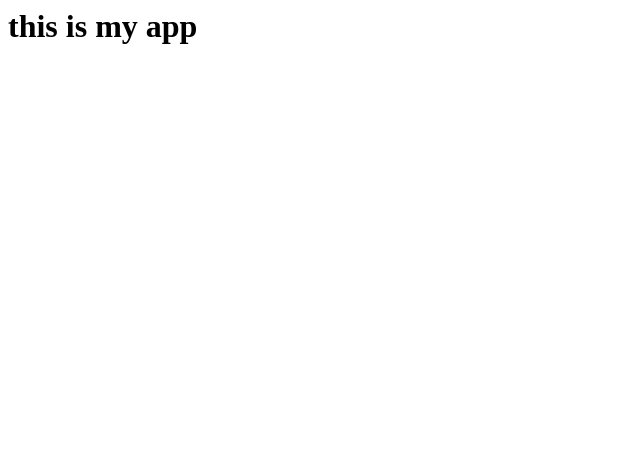
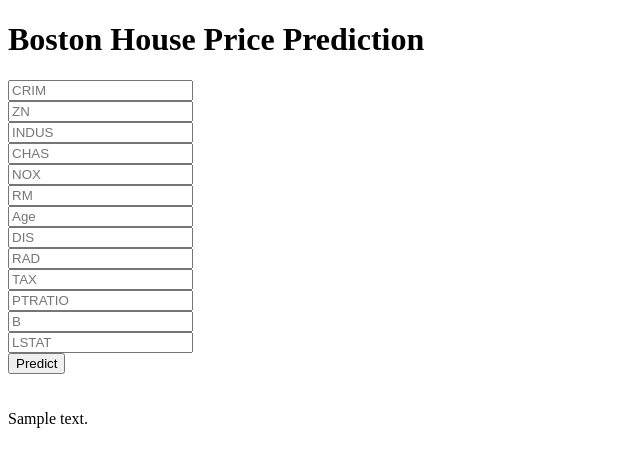
Before and after one commit to santos-k/Boston_HousePrice, a Flask app: template templates/home.html in a window 1280 px wide. Shown: the top 467 px of the page, without its empty margins (0-640 px from the left). Run offline with Flask 2, Linux system fonts and the light colour scheme; the template is opened without the code that fills it: most values are stand-ins (such as "Sample title", 1, 10 or a date in 2020); parts of the project's set-up code (start-up, migrations or seed data) failed here and were passed over.

Commit message:
Frontend designed and test

```diff
--- a/app.py
+++ b/app.py
@@ -24,5 +24,14 @@
     print(pred)
     return jsonify(pred[0])
 
+
+@app.route('/predict',methods=['POST'])
+def predict():
+    data = [float(x) for x in request.form.values()]
+    final_input = scaler.transform(np.array(data).reshape(1,-1))
+    print(final_input)
+    prediction = reg_model.predict(final_input)
+    return render_template("home.html", prediction_text="Predicted House Price is {}".format(prediction[0]))
+
 if __name__ == "__main__":
     app.run(debug=True)
--- a/templates/home.html
+++ b/templates/home.html
@@ -1 +1,48 @@
-<h1>this is my app</h1>
+<!DOCTYPE html>
+<html >
+
+<head>
+  <meta charset="UTF-8">
+  <title>ML API</title>
+  <link href='https://fonts.googleapis.com/css?family=Pacifico' rel='stylesheet' type='text/css'>
+<link href='https://fonts.googleapis.com/css?family=Arimo' rel='stylesheet' type='text/css'>
+<link href='https://fonts.googleapis.com/css?family=Hind:300' rel='stylesheet' type='text/css'>
+<link href='https://fonts.googleapis.com/css?family=Open+Sans+Condensed:300' rel='stylesheet' type='text/css'>
+
+
+</head>
+
+<body>
+ <div class="login">
+	<h1>Boston House Price Prediction</h1>
+
+     <!-- Main Input For Receiving Query to our ML -->
+    <form action="{{ url_for('predict')}}"method="post">
+      <input type="number" name="CRIM" placeholder="CRIM" required="required" /><br>
+    	<input type="number" name="ZN" placeholder="ZN" required="required" /><br>
+        <input type="number" name="INDUS" placeholder="INDUS" required="required" /><br>
+        <input type="number" name="CHAS" placeholder="CHAS" required="required" /><br>
+        <input type="number" name="NOX" placeholder="NOX" required="required" /><br>
+        <input type="number" name="RM" placeholder="RM" required="required" /><br>
+        <input type="number" name="Age" placeholder="Age" required="required" /><br>
+        <input type="number" name="DIS" placeholder="DIS" required="required" /><br>
+        <input type="number" name="RAD" placeholder="RAD" required="required" /><br>
+        <input type="number" name="TAX" placeholder="TAX" required="required" /><br>
+        <input type="number" name="PTRATIO" placeholder="PTRATIO" required="required" /><br>
+        <input type="number" name="B" placeholder="B" required="required" /><br>
+        <input type="number" name="LSTAT" placeholder="LSTAT" required="required" /><br>
+
+
+
+        <button type="submit" class="btn btn-primary btn-block btn-large">Predict</button>
+    </form>
+
+   <br>
+   <br>
+
+
+ </div>
+ {{prediction_text}}
+
+</body>
+</html>
```
